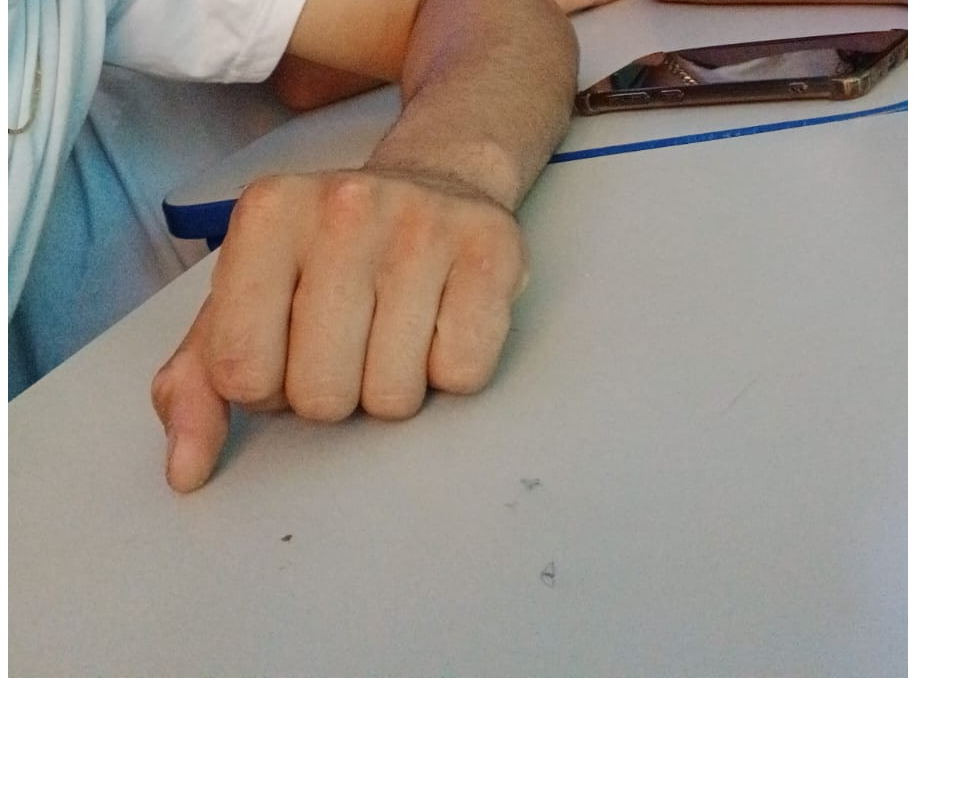
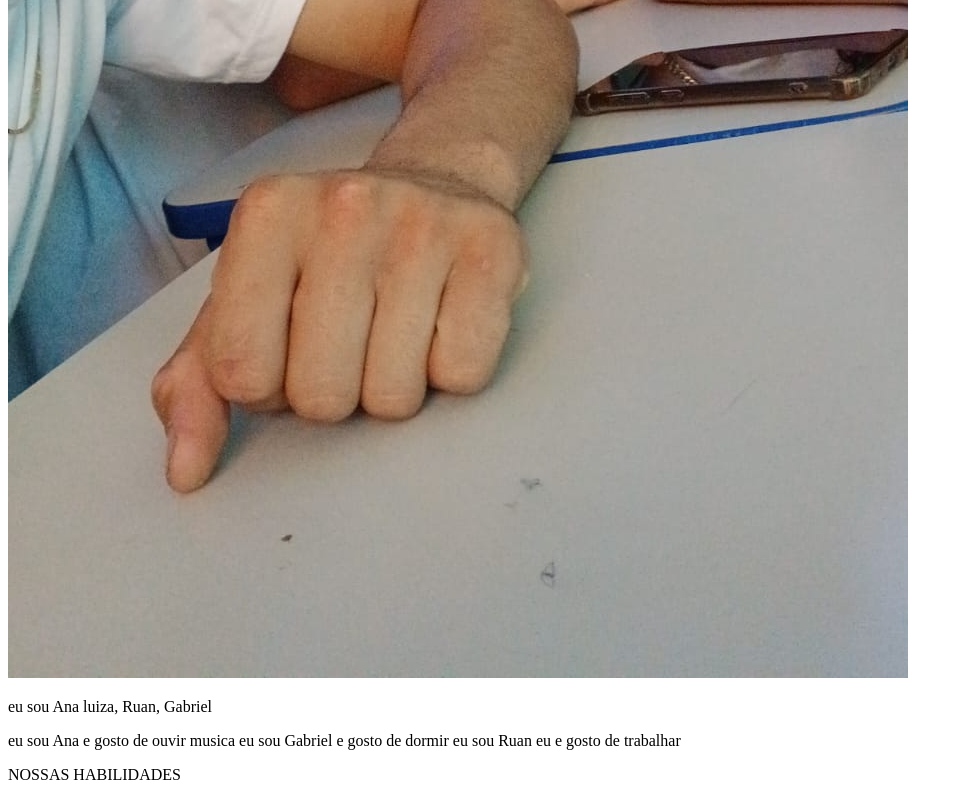
Before and after one commit to annahluiza/portiforiu-2B, a plain HTML site: page index.html in a window 1280 px wide. Shown: the part 930-1730 px from the top of the page, without its empty margins (0-963 px from the left). Before the commit the page ends 1620 px from the top, so only its background shows below. Drawn offline with Linux system fonts and the light colour scheme.

Commit message:
portiforiu2804

```diff
--- a/index.html
+++ b/index.html
@@ -8,7 +8,11 @@
 </head>
 <body>
     <img src="img/fotoprojeto.jpeg" alt="fot dos criadores">
-
+    <p>eu sou Ana luiza, Ruan, Gabriel</p>
+    <h>eu sou Ana e gosto de ouvir musica</h>
+    <h>eu sou Gabriel e gosto de dormir</H>
+    <h>eu sou Ruan eu e gosto de trabalhar</h>
+    <p>NOSSAS HABILIDADES</p>
 
 </body>
 </html>
```
